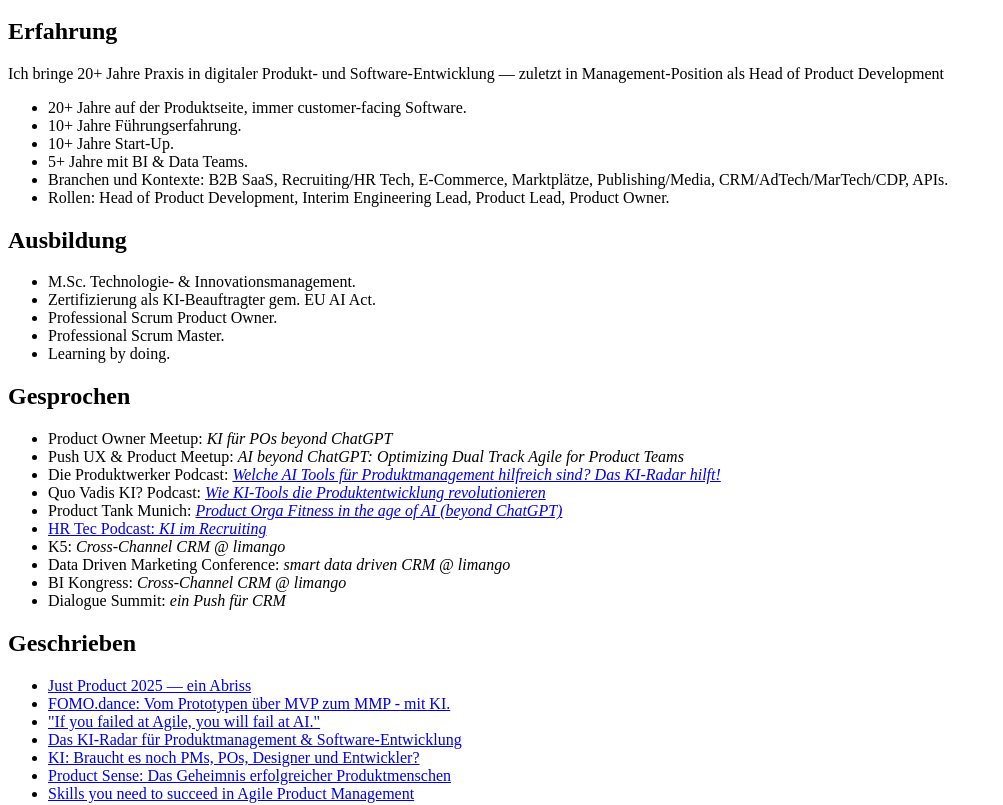
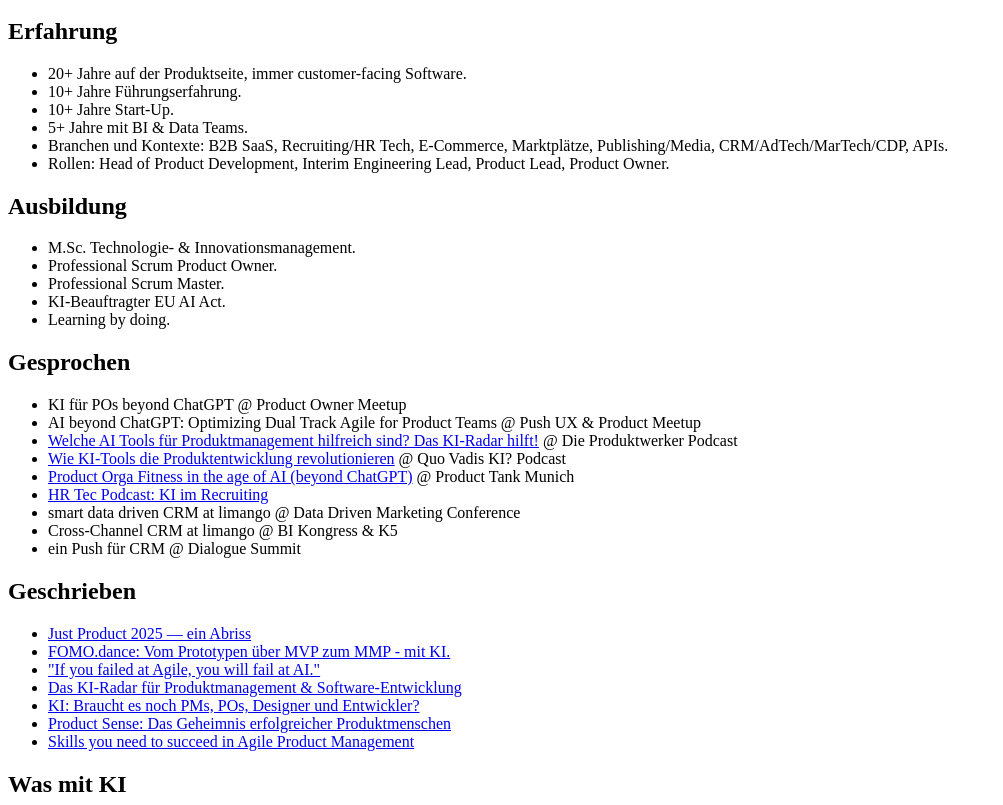
Before and after one commit to alexejantropov/alexejantropov, a plain HTML site: page index.html in a window 1280 px wide. Shown: the part 457-1262 px from the top of the page, without its empty margins (0-1003 px from the left). Drawn offline with Linux system fonts and the light colour scheme.

Commit message:
content optimiert

```diff
--- a/index.html
+++ b/index.html
@@ -12,7 +12,7 @@
 <p>Ich bin Alexej.</p>
 <ul>
 <li>Interim Product Manager.</li>
-<li>Dozent für Business Innovation @<a href="https://www.fom.de" target="_blank" rel="noopener noreferrer">FOM</a>.</li>
+<li>Dozent Business Innovation @<a href="https://www.fom.de" target="_blank" rel="noopener noreferrer">FOM</a>.</li>
 <li>Co-Author <a href="https://AgileProductManifesto.com" target="_blank" rel="noopener noreferrer">AgileProductManifesto.com</a>.</li>
 <li>Erfinder des <a href="https://www.beyondbacklog.de/p/das-ki-radar-fur-produktmanagement-und-software-entwicklung" target="_blank" rel="noopener noreferrer">KI-Radars für Produktentwicklung</a>.</li>
 <li>Früher Eishockey und Gleitschirm. </li>
@@ -32,7 +32,6 @@
 <li><a href="https://www.github.com/alexejantropov" target="_blank" rel="noopener noreferrer">GitHub</a></li>
 </ul>
 <h2>Erfahrung</h2>
-<p>Ich bringe 20+ Jahre Praxis in digitaler Produkt- und Software-Entwicklung — zuletzt in Management-Position als Head of Product Development</p>
 <ul>
 <li>20+ Jahre auf der Produktseite, immer customer-facing Software.</li>
 <li>10+ Jahre Führungserfahrung.</li>
@@ -44,23 +43,22 @@
 <h2>Ausbildung</h2>
 <ul>
 <li>M.Sc. Technologie- & Innovationsmanagement.</li>
-<li>Zertifizierung als KI-Beauftragter gem. EU AI Act.</li>
 <li>Professional Scrum Product Owner.</li>
 <li>Professional Scrum Master.</li>
+<li>KI-Beauftragter EU AI Act.</li>
 <li>Learning by doing.</li>
 </ul>
 <h2>Gesprochen</h2>
 <ul>
-<li>Product Owner Meetup: <em>KI für POs beyond ChatGPT</em></li>
-<li>Push UX & Product Meetup: <em>AI beyond ChatGPT: Optimizing Dual Track Agile for Product Teams</em></li>
-<li>Die Produktwerker Podcast: <a href="https://produktwerker.de/ki-radar-ai-tools-fuer-produktmanagement/" target="_blank" rel="noopener noreferrer"><em>Welche AI Tools für Produktmanagement hilfreich sind? Das KI-Radar hilft!</em></a></li>
-<li>Quo Vadis KI? Podcast: <a href="https://open.spotify.com/episode/7L0ompPugEoRFwPo6G6RLs" target="_blank" rel="noopener noreferrer"><em>Wie KI-Tools die Produktentwicklung revolutionieren</em></a></li>
-<li>Product Tank Munich: <a href="https://www.beyondbacklog.de/p/product-tank-munich-orga-fitness-in-the-age-of-ai-tool-radar-web-product-development-dovetail-miro-juttu-claude-uizard" target="_blank" rel="noopener noreferrer"><em>Product Orga Fitness in the age of AI (beyond ChatGPT)</em></a></li>
-<li><a href="https://open.spotify.com/episode/5KZQPDYqpxu5oPDs06UBMv?si=WClWBhqJTOyvM2EYrzHT6g" target="_blank" rel="noopener noreferrer">HR Tec Podcast: <em>KI im Recruiting</em></a></li>
-<li>K5: <em>Cross-Channel CRM @ limango</em></li>
-<li>Data Driven Marketing Conference: <em>smart data driven CRM @ limango</em></li>
-<li>BI Kongress: <em>Cross-Channel CRM @ limango</em></li>
-<li>Dialogue Summit: <em>ein Push für CRM</em></li>
+<li>KI für POs beyond ChatGPT @ Product Owner Meetup</li>
+<li>AI beyond ChatGPT: Optimizing Dual Track Agile for Product Teams @ Push UX & Product Meetup </li>
+<li><a href="https://produktwerker.de/ki-radar-ai-tools-fuer-produktmanagement/" target="_blank" rel="noopener noreferrer">Welche AI Tools für Produktmanagement hilfreich sind? Das KI-Radar hilft!</a> @ Die Produktwerker Podcast</li>
+<li><a href="https://open.spotify.com/episode/7L0ompPugEoRFwPo6G6RLs" target="_blank" rel="noopener noreferrer">Wie KI-Tools die Produktentwicklung revolutionieren</a> @ Quo Vadis KI? Podcast</li>
+<li><a href="https://www.beyondbacklog.de/p/product-tank-munich-orga-fitness-in-the-age-of-ai-tool-radar-web-product-development-dovetail-miro-juttu-claude-uizard" target="_blank" rel="noopener noreferrer">Product Orga Fitness in the age of AI (beyond ChatGPT)</a> @ Product Tank Munich</li>
+<li><a href="https://open.spotify.com/episode/5KZQPDYqpxu5oPDs06UBMv?si=WClWBhqJTOyvM2EYrzHT6g" target="_blank" rel="noopener noreferrer">HR Tec Podcast: KI im Recruiting</a></li>
+<li>smart data driven CRM at limango @ Data Driven Marketing Conference</li>
+<li>Cross-Channel CRM at limango @ BI Kongress & K5</li>
+<li>ein Push für CRM @ Dialogue Summit</li>
 </ul>
 <h2>Geschrieben</h2>
 <ul>
@@ -82,7 +80,7 @@
 <h3>Ebenfalls im Einsatz</h3>
 <p>Linear, Figma, GitHub, Docker, Supabase,...</p>
 <p>---</p>
-<p>aktualisiert am 21.02.2026</p>
+<p>aktualisiert am 22.02.2026</p>
 </main>
 </body>
 </html>
```
Also changed, not shown: 1 other file.
